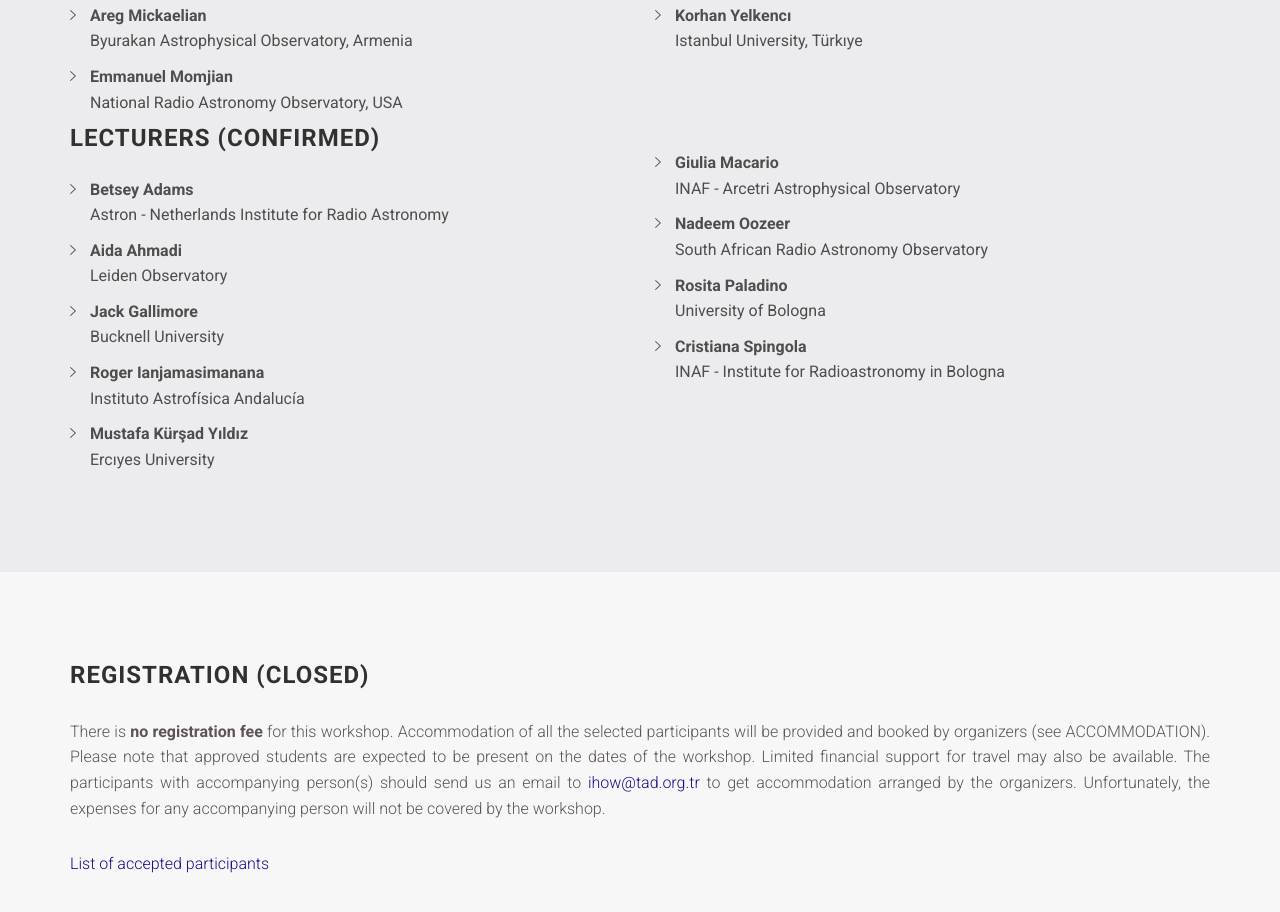
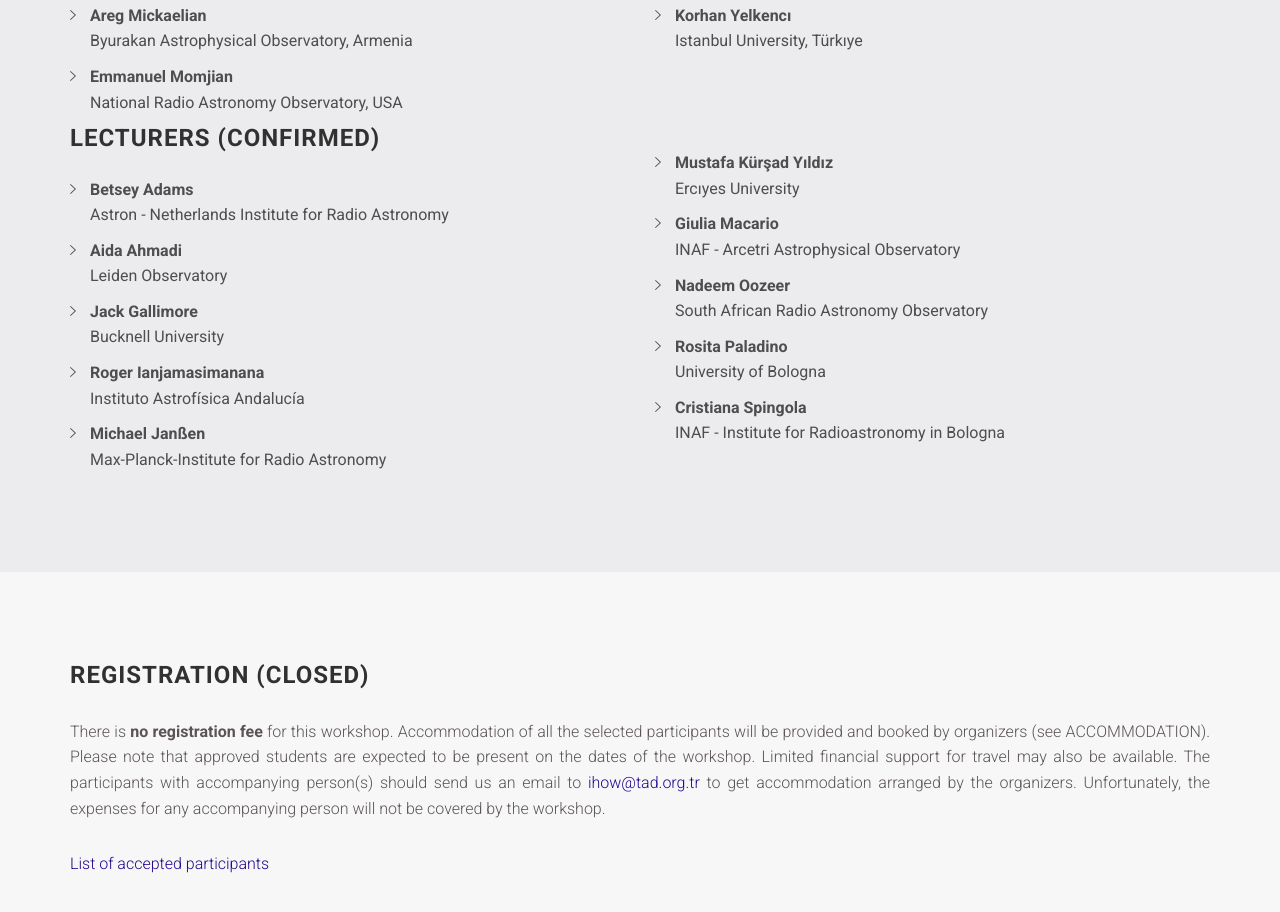
Before and after one commit to ihowradioastro/ihowradioastro.github.io, a website: page index.html in a window 1280 px wide. Shown: the part 2065-2977 px from the top of the page. Drawn offline with Linux system fonts and the light colour scheme; files whose address does not match are found by name.

Commit message:
Add a lecturer.

```diff
--- a/index.html
+++ b/index.html
@@ -171,12 +171,13 @@
                         <li><b>Aida Ahmadi</b><br>Leiden Observatory</li>
                         <li><b>Jack Gallimore</b><br>Bucknell University</li>
                         <li><b>Roger Ianjamasimanana</b><br>Instituto Astrofísica Andalucía</li>
-                        <li><b>Mustafa Kürşad Yıldız</b><br>Ercıyes University</li>
+                        <li><b>Michael Janßen</b><br>Max-Planck-Institute for Radio Astronomy</li>
                     </ul>
                 </div>
                 <div class="col-sm-6">
                     <h3 class="section-title"></h3>
                     <ul class="list-arrow-right">
+                        <li><b>Mustafa Kürşad Yıldız</b><br>Ercıyes University</li>
                         <li><b>Giulia Macario</b><br>INAF - Arcetri Astrophysical Observatory</li>
                         <li><b>Nadeem Oozeer</b><br>South African Radio Astronomy Observatory</li>
                         <li><b>Rosita Paladino</b><br>University of Bologna</li>
```
